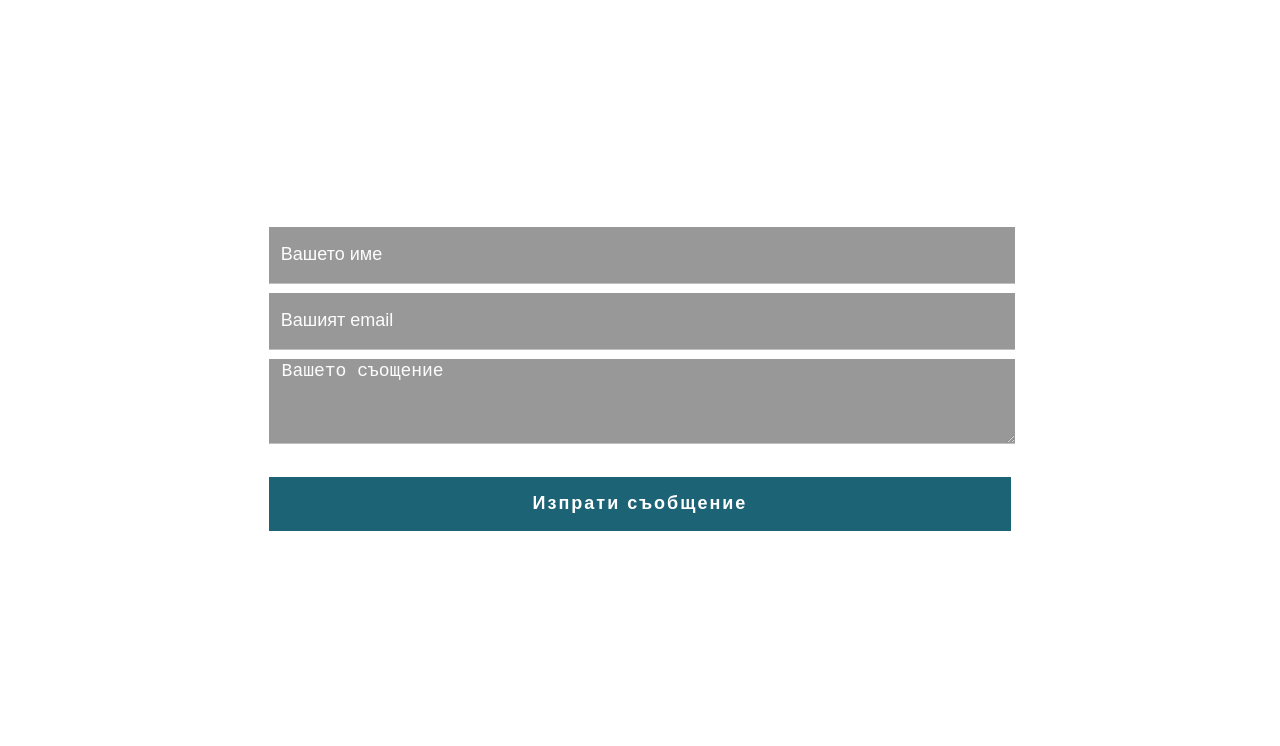
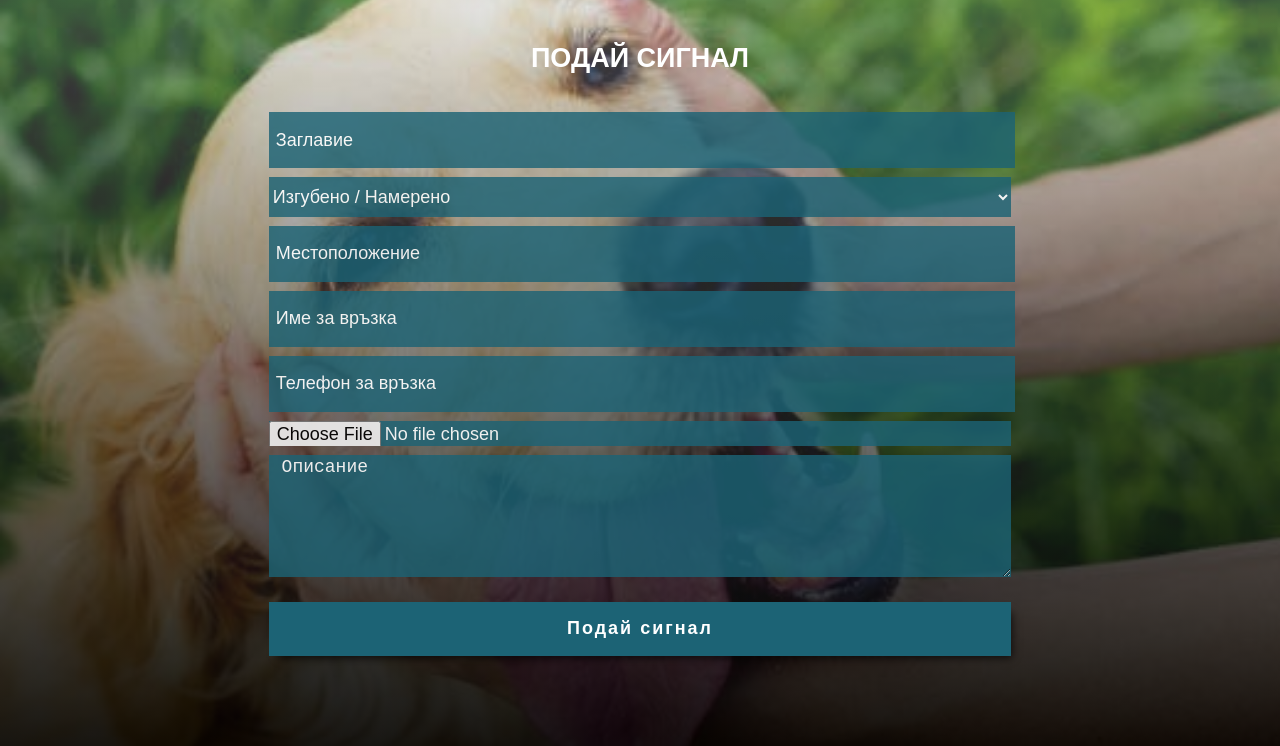
Before and after one commit to Niicksan/petfind.me, a website: page pages/add.html in a window 1280 px wide. Shown: the part 141-887 px from the top of the page. Drawn offline with nearby package versions, Linux system fonts and the light colour scheme.

Commit message:
Edited Add nad Contacts pages

```diff
--- a/css/main.css
+++ b/css/main.css
@@ -2,3 +2,4 @@
 @import url("styles.css");
 @import url("navigation.css");
 @import url("footer.css");
+@import url("contacts.css");
--- a/pages/add.html
+++ b/pages/add.html
@@ -8,7 +8,7 @@
     <meta name="description" content="PetFind.Me е сайт за изгубени животни"/>
 
     <link rel="stylesheet" href="../css/main.css">
-    <link rel="stylesheet" href="../css/contacts.css">
+    <link rel="stylesheet" href="../css/add.css">
     <link rel="stylesheet" href="https://cdnjs.cloudflare.com/ajax/libs/font-awesome/4.7.0/css/font-awesome.min.css">
 
     <link rel="icon" href="../images/logo.png" sizes="32x32" />
@@ -36,25 +36,39 @@
     </nav>
   </header>
 
-  <main class="main">
+  <main class="main main-add">
     <div class="form-holder">
-      <div class="contact-title">
-          <h1>Свържете се с нас</h1>
+      <div class="contact-title add-title">
+          <h1>Подай сигнал</h1>
           <!-- <h2>Изпратете вашето запистване като попълните формата по-долу!</h2> -->
       </div>
 
-      <div class="contact-form">
+      <div class="contact-form add">
           <form id="contact-form" action="../index.html">
+              <input type="text" name="title" class="form-control bgcl"
+              placeholder=" Заглавие" required><br>
+
+              <select name="lost-found" class="form-control lost-found bgcl" required>
+                <option value="" selected disabled hidden> Изгубено / Намерено</option>
+                <option value=" Изгубено" class="opt-bgc"> Изгубено</option>
+                <option value=" Намерено" class="opt-bgc"> Намерено</option>
+              </select>
+
+              <input type="text" name="location" class="form-control bgcl"
+              placeholder=" Местоположение" required><br>
+
               <input type="text" name="name" class="form-control bgcl"
-              placeholder="  Вашето име" required><br>
+              placeholder=" Име за връзка" required><br>
 
-              <input type="email" name="email" class="form-control bgcl"
-              placeholder="  Вашият email" required><br>
+              <input type="tel" name="phone" class="form-control bgcl"
+              placeholder=" Телефон за връзка" required><br>
 
-              <textarea name="message" class="form-control bgcl"
-              rows="4" placeholder=" Вашето съощение" required></textarea><br>
+              <input type="file" name="add" class="form-control add-file bgcl" required><br>
 
-              <input type="submit" class="form-control submit" value="Изпрати съобщение">
+              <textarea name="description" class="form-control bgcl"
+              rows="6" placeholder=" Описание" required></textarea><br>
+
+            <input type="submit" class="form-control submit" value="Подай сигнал">
           </form>
       </div>
     </div>
--- /dev/null
+++ b/scss/add.scss
@@ -0,0 +1,40 @@
+.main-add {
+    background: linear-gradient(rgba(255, 255, 255, 0.25),rgba(0, 0, 0, 0.9)),url(../images/add.jpeg);
+    background-size: cover;
+    background-position: center center;
+    background-repeat: no-repeat;
+
+    .form-holder {
+        .add-title {
+            h1 {
+                color: #fff;
+                text-align: center;
+                line-height: 1.2em;
+            }
+        }
+    }
+
+    .add {
+        #contact-form {
+            .form-control {
+
+                &::-webkit-input-placeholder {
+                    color: #fff;
+                }
+            }
+
+            .bgcl {
+                background: rgba(28, 99, 117, 0.9);
+                opacity: 0.9;
+            }
+
+            .lost-found {
+                height: 2.2em;
+            }
+
+            .add-file {
+                height: 1.42em;
+            }
+        }
+    }
+}
--- a/scss/contacts.scss
+++ b/scss/contacts.scss
@@ -9,31 +9,37 @@
 
 .form-holder {
     width: 58%;
+    margin: 3em auto;
 
     .contact-title {
         color: #fff;
         text-transform: uppercase;
         margin-bottom: 2.5em;
-        transition: all 4s ease-in-out;
+        transition: all 2.5s ease-in;
 
         h1 {
             font-size: 1.8em;
         }
-
-        h2 {
+        /*/h2 {
             font-size: 1.2em;
-        }
+        }*/
     }
 
-    form {
+    .contact-form {
+        background-color: transparent;
         width: 100%;
-        transition: all 1.5s ease-in-out;
+        transition: all 2.5s ease-in;
+
+        .submit {
+            -webkit-box-shadow: 5px 6px 8px -4px rgba(0,0,0,0.7);
+            -moz-box-shadow: 5px 6px 8px -4px rgba(0,0,0,0.7);
+            box-shadow: 5px 6px 8px -4px rgba(0,0,0,0.7);
+        }
 
         .form-control {
             width: 100%;
             border: none;
             outline: none;
-            border-bottom: 1px solid gray;
             color: #fff;
             font-size: 1.2em;
 
@@ -50,6 +56,12 @@
 
         input {
             height: 3em;
+        }
+
+        textarea {
+            box-sizing: border-box;
+            margin-bottom: 0px !important;
+            padding-bottom: 0px !important;
         }
 
         .submit {
```
Also changed, not shown: pages/contacts.html (+1 -2 lines), css/add.css (added), css/contacts.css, images/add.jpeg (renamed from images/about-help.jpeg), 1 other file.
